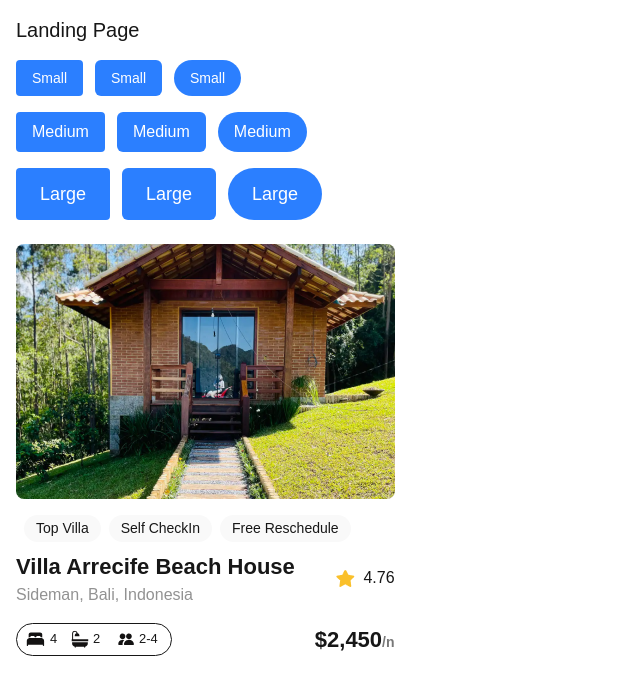
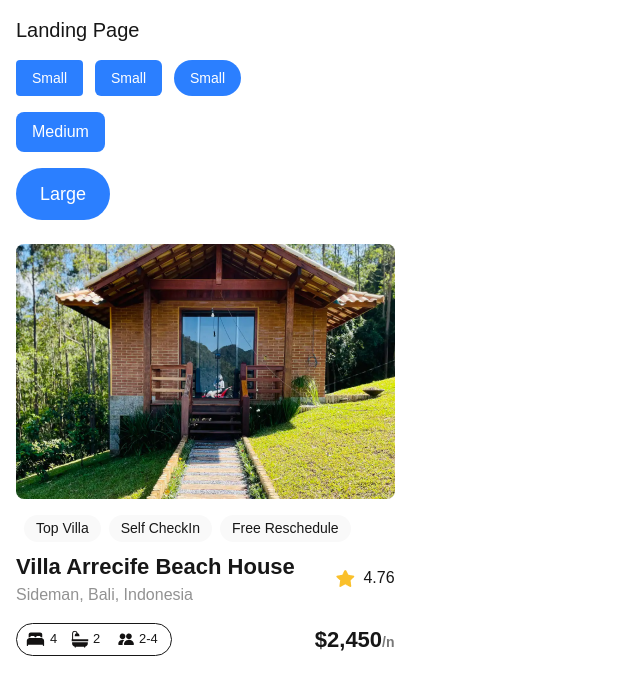
Before and after one commit to jaa38/alx-project-0x00-setup, a Next.js app in the folder alx-project-0x00/: page /landing in a window 1280 px wide. Shown: the top 694 px of the page, without its empty margins (0-640 px from the left). Built offline with nearby package versions, Linux system fonts and the light colour scheme.

Commit message:
advanced task 3

```diff
--- a/alx-project-0x00/components/Button.tsx
+++ b/alx-project-0x00/components/Button.tsx
@@ -1,9 +1,9 @@
 import { ButtonProps } from '@/interfaces';
 
-const Button: React.FC<ButtonProps> = ({ title, className }) => {
+const Button: React.FC<ButtonProps> = ({ title, styles }) => {
   return (
     <button
-      className={`px-4 py-2 bg-blue-500 text-white font-medium ${className}`}
+      className={`px-4 py-2 bg-blue-500 text-white font-medium ${styles}`}
     >
       {title}
     </button>
--- a/alx-project-0x00/interfaces/index.ts
+++ b/alx-project-0x00/interfaces/index.ts
@@ -4,5 +4,5 @@
 
 export interface ButtonProps {
   title: string;
-  className?: string;
+  styles: string;
 }
--- a/alx-project-0x00/pages/landing.tsx
+++ b/alx-project-0x00/pages/landing.tsx
@@ -8,23 +8,19 @@
 
       {/* SMALL BUTTONS */}
       <div className='flex gap-3 mb-4'>
-        <Button title='Small' className='text-sm rounded-sm' />
-        <Button title='Small' className='text-sm rounded-md' />
-        <Button title='Small' className='text-sm rounded-full' />
+        <Button title='Small' styles='text-sm rounded-sm' />
+        <Button title='Small' styles='text-sm rounded-md' />
+        <Button title='Small' styles='text-sm rounded-full' />
       </div>
 
       {/* MEDIUM BUTTONS */}
       <div className='flex gap-3 mb-4'>
-        <Button title='Medium' className='text-base rounded-sm' />
-        <Button title='Medium' className='text-base rounded-md' />
-        <Button title='Medium' className='text-base rounded-full' />
+        <Button title='Medium' styles='text-base rounded-lg' />
       </div>
 
       {/* LARGE BUTTONS */}
       <div className='flex gap-3 mb-6'>
-        <Button title='Large' className='text-lg px-6 py-3 rounded-sm' />
-        <Button title='Large' className='text-lg px-6 py-3 rounded-md' />
-        <Button title='Large' className='text-lg px-6 py-3 rounded-full' />
+        <Button title='Large' styles='text-lg px-6 py-3 rounded-full' />
       </div>
 
       {/* CARD COMPONENT */}
```
